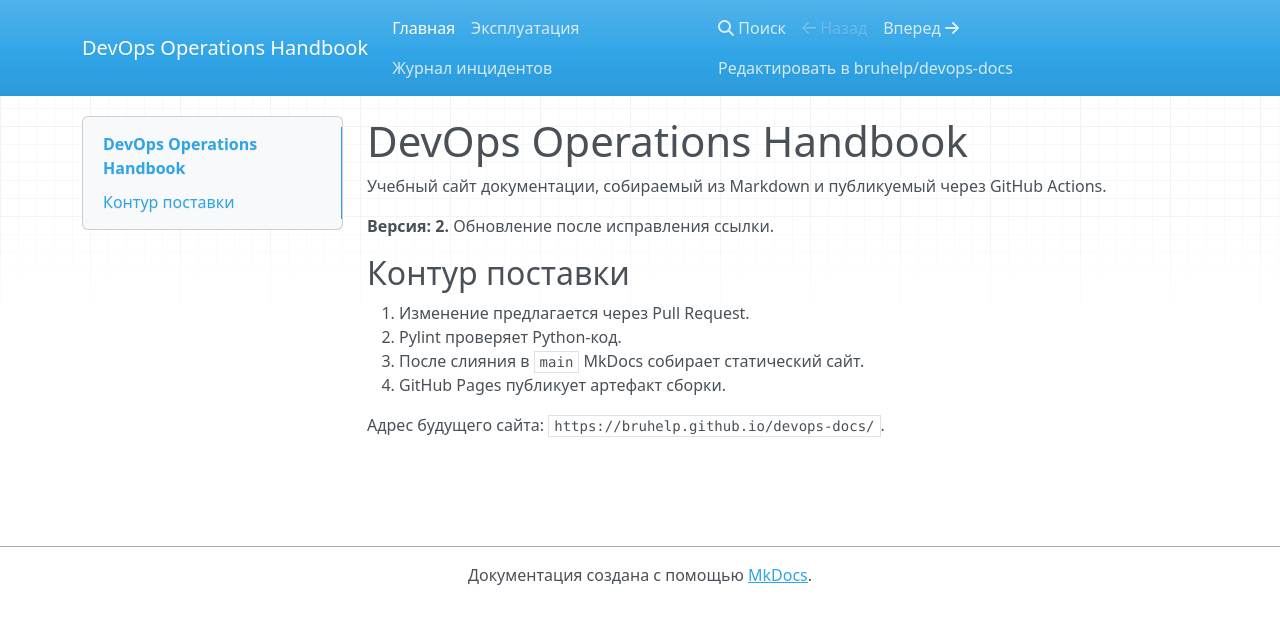
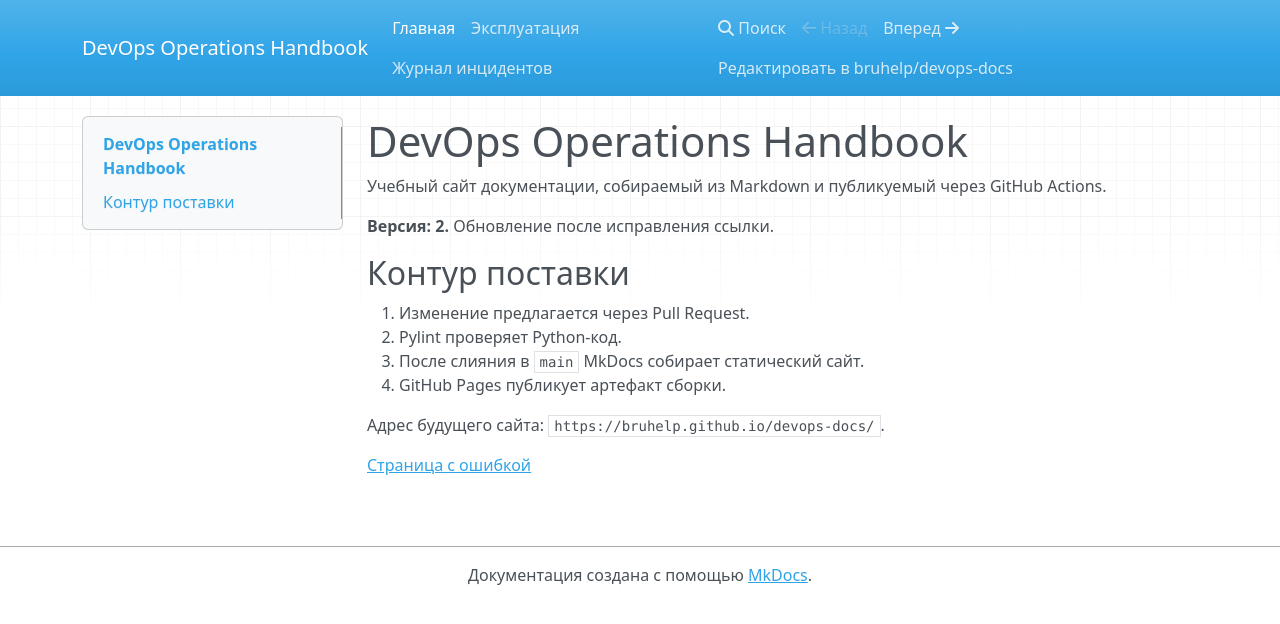
Before and after one commit to bruhelp/devops-docs, an MkDocs documentation site: the page built from docs/index.md, in a window 1280 px wide. Shown: the top 624 px of the page. Built offline with MkDocs 1.6.1, drawn with Linux system fonts in a browser that asks for light colours; nearby versions of some CDN libraries.

Commit message:
docs: add test link to missing-page.md

```diff
--- a/docs/index.md
+++ b/docs/index.md
@@ -12,3 +12,5 @@
 4. GitHub Pages публикует артефакт сборки.
 
 Адрес будущего сайта: `https://bruhelp.github.io/devops-docs/`.
+
+[Страница с ошибкой](missing-page.md)
```
